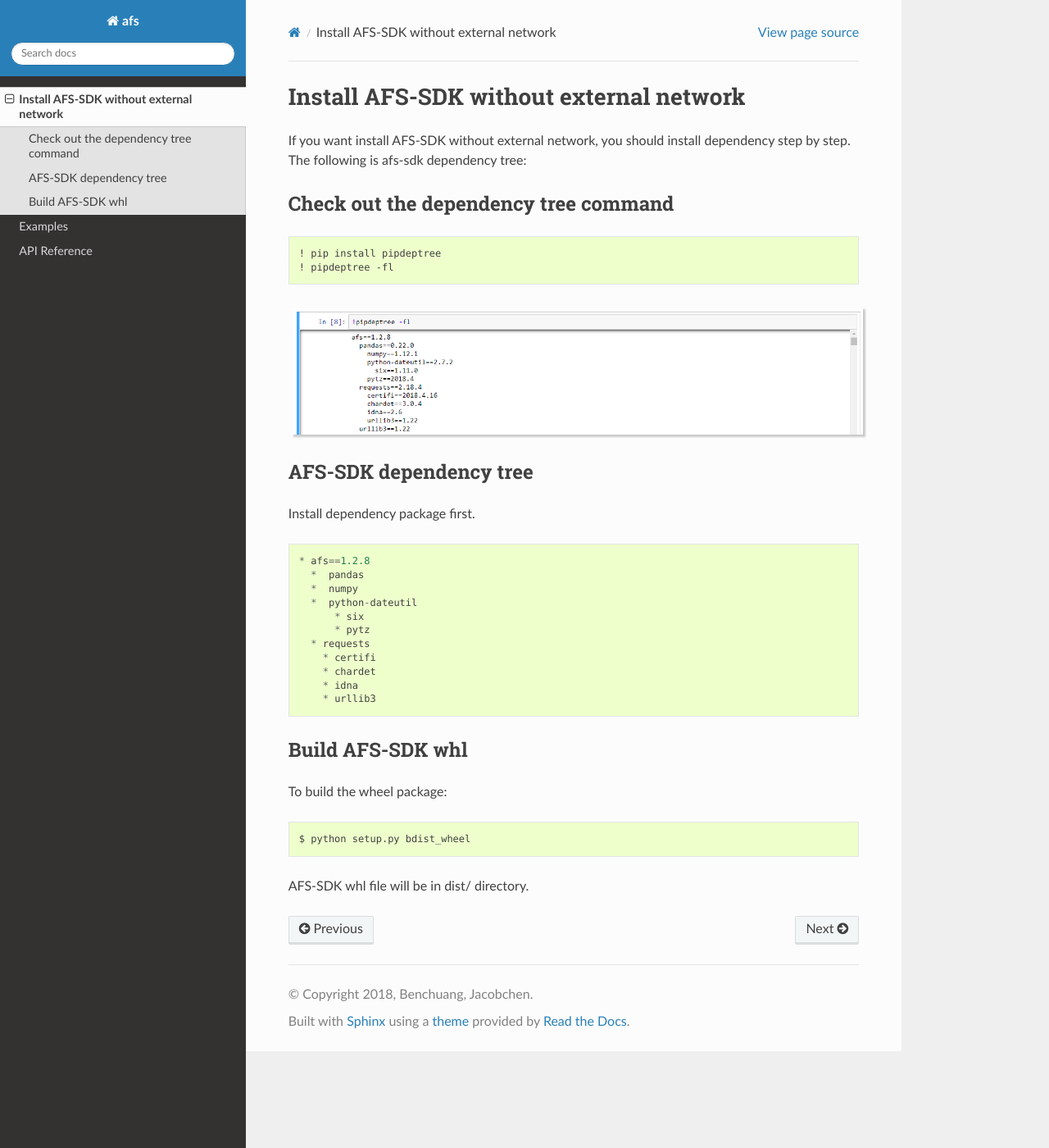
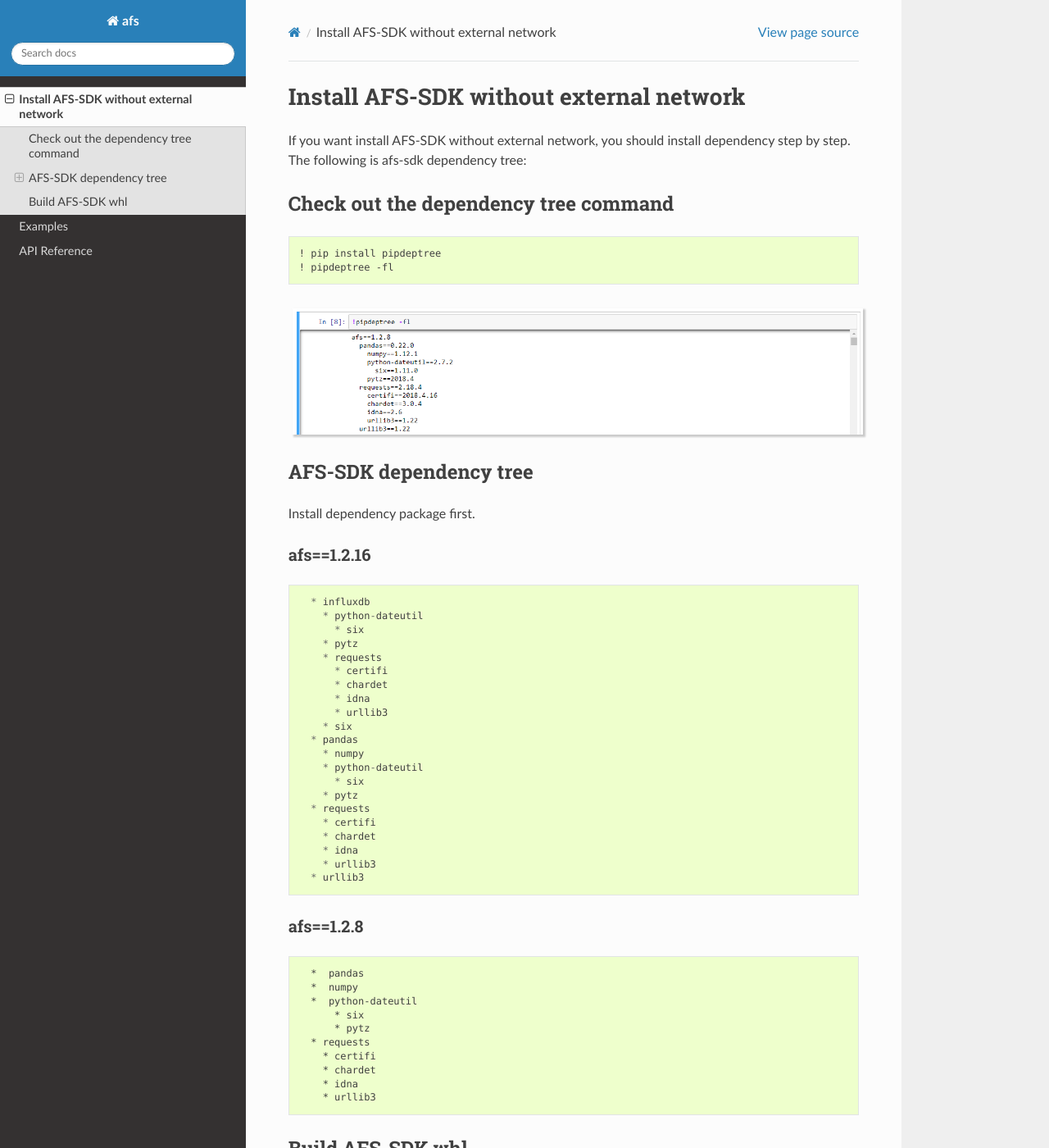
Before and after one commit to WISE-AIFS/afs2-model, a Sphinx documentation site: the page built from docs/InstallDependencies.md, in a window 1280 px wide and 1400 px high. Shown: the whole window at 82% size. Built offline with Sphinx 7.4.7 and the Read the Docs theme 2.0.0, drawn with Linux system fonts in a browser that asks for light colours.

Commit message:
update docs

````diff
--- a/docs/InstallDependencies.md
+++ b/docs/InstallDependencies.md
@@ -14,8 +14,35 @@ If you want install AFS-SDK without external network, you should install depende
 
 ## AFS-SDK dependency tree
 Install dependency package first.
+
+### afs==1.2.16
 ```
-* afs==1.2.8
+  * influxdb
+    * python-dateutil
+      * six
+    * pytz
+    * requests
+      * certifi
+      * chardet
+      * idna
+      * urllib3
+    * six
+  * pandas
+    * numpy
+    * python-dateutil
+      * six
+    * pytz
+  * requests
+    * certifi
+    * chardet
+    * idna
+    * urllib3
+  * urllib3
+```
+
+
+### afs==1.2.8
+```*
   *  pandas
   *  numpy
   *  python-dateutil
@@ -28,7 +55,6 @@ Install dependency package first.
     * urllib3
 ```
 
-
 ## Build AFS-SDK whl
 To build the wheel package:
 ```
````
Also changed, not shown: CHANGELOG.md (+2 -10 lines), docs/Examples.md (+4 -1 lines), docs/api_reference.rst (+8 -0 lines), docs/jupyter_md/sdk_featrues.md (added, +49 -0 lines), docs/jupyter_md/sdk_para_list.md (added, +47 -0 lines), 1 other file.
